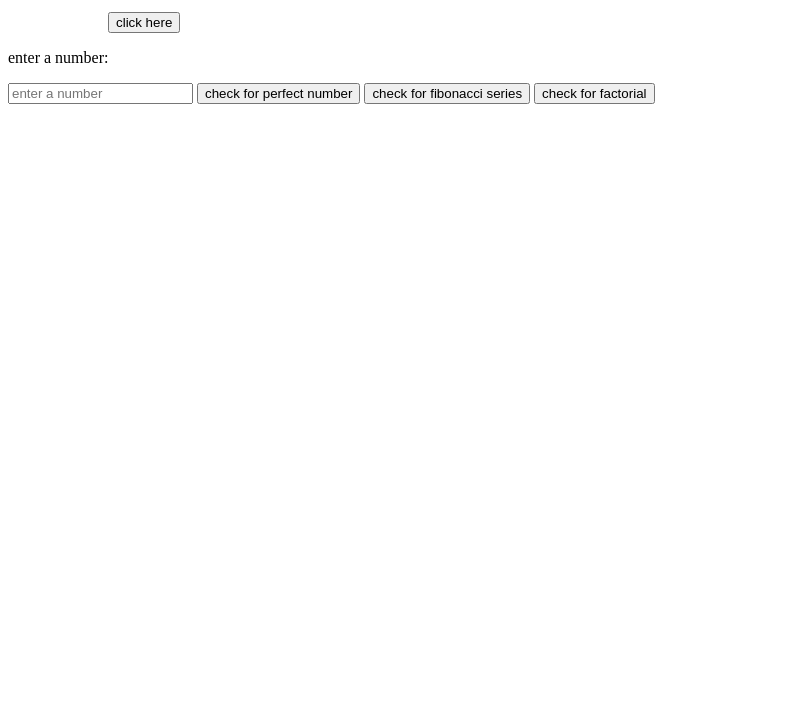
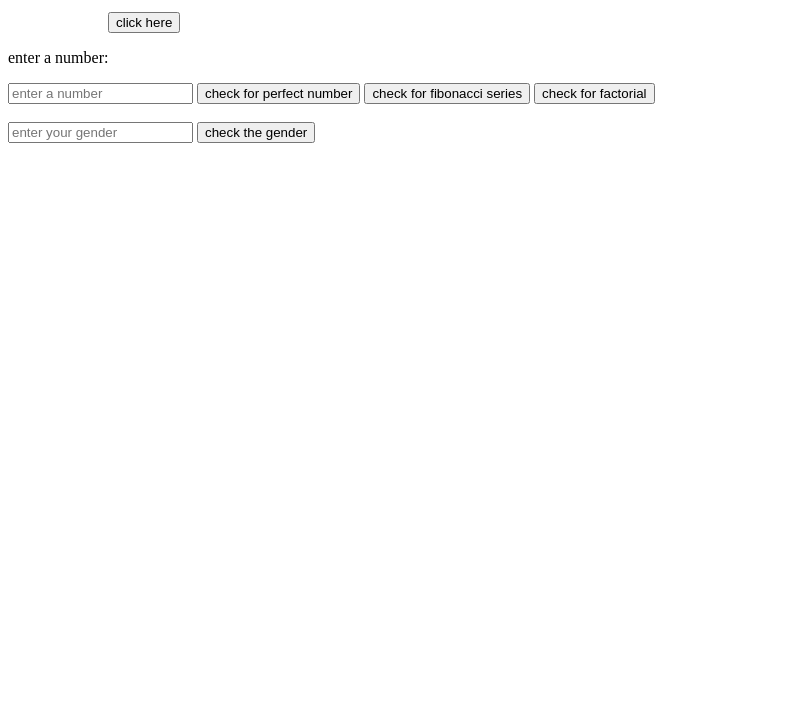
Before and after one commit to vasanthyuv/boot-strap, a plain HTML site: page bootstrap.html in a window 1280 px wide. Shown: the part 73-800 px from the top of the page, without its empty margins (0-795 px from the left). Drawn offline with Linux system fonts and the light colour scheme.

Commit message:
commited

```diff
--- a/bootstrap.html
+++ b/bootstrap.html
@@ -51,7 +51,11 @@
     <input type="button" onclick="perfect(num)" value="check for perfect number">
 
     <input type="button" onclick="fibo(num)" value="check for fibonacci series">
-    <input type="button" onclick="factorial(num)" value="check for factorial">
+    <input type="button" onclick="factorial(num)" value="check for factorial"><br><br>
+
+
+    <input type="text" id="gen" placeholder="enter your gender">
+    <input type="button" onclick="gender(gen)" value="check the gender">
 
 
 
--- a/javascript.js
+++ b/javascript.js
@@ -51,4 +51,17 @@ function fibo(num) {
     }
 
 
-}
+
+    function gender(){
+        var g=document.getElementById('gen').value;
+
+        if(g=="male"){
+            alert("it is a valid gender=male");
+        }
+        else if(g=="female"){
+            alert("it is valid gender=female");
+        }
+        else{
+            alert("invalid gender");
+        }
+    }
```
